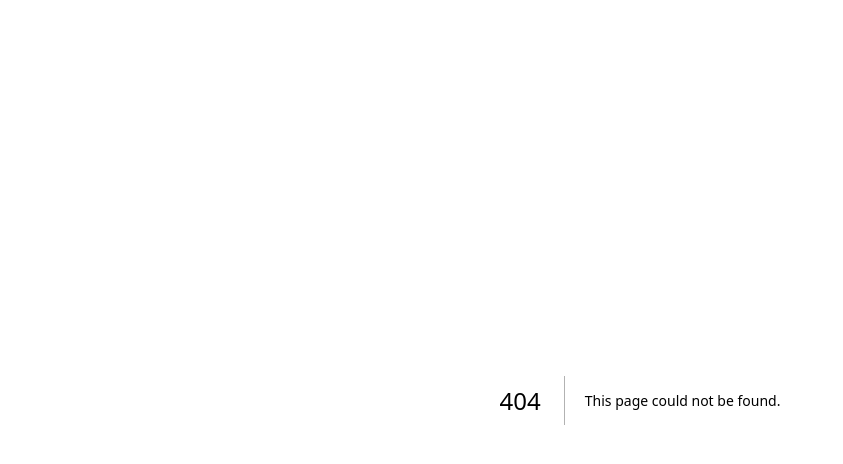
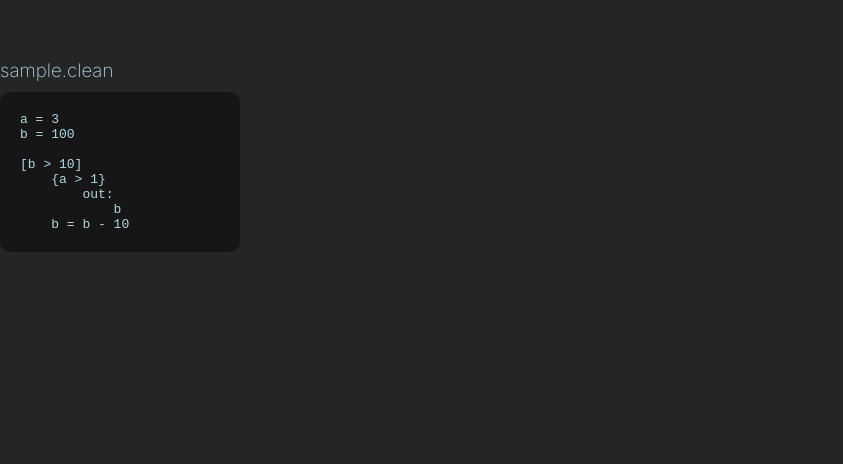
Before and after one commit to konradekk14/clean-project-site, a Next.js app: page /content in a window 1280 px wide. Before the commit this address had no page. Shown: the top 464 px of the page, without its empty margins (0-843 px from the left). Built offline with nearby package versions, Linux system fonts and the light colour scheme.

Commit message:
Initial site files upload

```diff
--- a/next.config.mjs
+++ b/next.config.mjs
@@ -1,4 +1,7 @@
 /** @type {import('next').NextConfig} */
-const nextConfig = {};
+const nextConfig = {
+    output: 'export',
+    distDir: 'dist',
+};
 
 export default nextConfig;
--- /dev/null
+++ b/src/app/content/content.module.css
@@ -0,0 +1,20 @@
+.container {
+    margin-top: 40px;
+    display: flex;
+    flex-direction: column;
+    height: 300px;
+    background-color: none;
+}
+
+.filename {
+    font-weight: 200;
+    margin-bottom: 10px;
+}
+
+.code {
+    margin-top: 0px;
+    width: 200px;
+    border-radius: 10px;
+    padding: 20px;
+    background-color: rgb(22, 22, 22);
+}
--- /dev/null
+++ b/src/app/content/page.jsx
@@ -0,0 +1,23 @@
+import styles from "./content.module.css"
+
+const Content = () => {
+
+    const text = `a = 3
+b = 100
+
+[b > 10]
+    {a > 1}
+        out:
+            b
+    b = b - 10
+`;
+
+    return (
+        <div className={styles.container}>
+            <h3 className={styles.filename}>sample.clean</h3>
+            <pre className={styles.code}>{text}</pre>
+        </div>
+    )
+}
+
+export default Content
--- a/src/app/globals.css
+++ b/src/app/globals.css
@@ -1,33 +1,12 @@
-@tailwind base;
-@tailwind components;
-@tailwind utilities;
-
-:root {
-  --foreground-rgb: 0, 0, 0;
-  --background-start-rgb: 214, 219, 220;
-  --background-end-rgb: 255, 255, 255;
+:root{
+  --bg: rgb(37, 37, 37);
+  --text: lightblue;
+  --bgSoft: rgb(58, 58, 58);
 }
 
-@media (prefers-color-scheme: dark) {
-  :root {
-    --foreground-rgb: 255, 255, 255;
-    --background-start-rgb: 0, 0, 0;
-    --background-end-rgb: 0, 0, 0;
-  }
+body{
+  margin: 0;
+  padding: 0;
+  background-color: var(--bg);
+  color: var(--text);
 }
-
-body {
-  color: rgb(var(--foreground-rgb));
-  background: linear-gradient(
-      to bottom,
-      transparent,
-      rgb(var(--background-end-rgb))
-    )
-    rgb(var(--background-start-rgb));
-}
-
-@layer utilities {
-  .text-balance {
-    text-wrap: balance;
-  }
-}
--- /dev/null
+++ b/src/app/home.module.css
@@ -0,0 +1,42 @@
+.container {
+    display: flex;
+    flex-direction: column;
+    justify-content: center;
+    align-items: center;
+}
+
+.logo {
+    margin-top: 20px;
+    margin-bottom: 5px;
+    font-size: 96px;
+    font-weight: 400;
+}
+
+.subtitle{
+    font-weight: 300;
+}
+
+.buttons {
+    margin-top: 40px;
+    display: flex;
+    gap: 10px;
+    text-align: center;
+}
+
+.button {
+    border-radius: 5px;
+    text-decoration: none;
+    color: black;
+    padding: 20px;
+    cursor: pointer;
+    min-width: 120px;
+    border: none;
+    border-radius: none;
+    background-color: rgb(81, 81, 81);
+    font-size: 16px;
+    font-weight: 300;
+}
+
+.button:first-child {
+    background-color: #44576D;
+}
--- a/src/app/page.js
+++ /dev/null
@@ -1,113 +0,0 @@
-import Image from "next/image";
-
-export default function Home() {
-  return (
-    <main className="flex min-h-screen flex-col items-center justify-between p-24">
-      <div className="z-10 max-w-5xl w-full items-center justify-between font-mono text-sm lg:flex">
-        <p className="fixed left-0 top-0 flex w-full justify-center border-b border-gray-300 bg-gradient-to-b from-zinc-200 pb-6 pt-8 backdrop-blur-2xl dark:border-neutral-800 dark:bg-zinc-800/30 dark:from-inherit lg:static lg:w-auto  lg:rounded-xl lg:border lg:bg-gray-200 lg:p-4 lg:dark:bg-zinc-800/30">
-          Get started by editing&nbsp;
-          <code className="font-mono font-bold">src/app/page.js</code>
-        </p>
-        <div className="fixed bottom-0 left-0 flex h-48 w-full items-end justify-center bg-gradient-to-t from-white via-white dark:from-black dark:via-black lg:static lg:h-auto lg:w-auto lg:bg-none">
-          <a
-            className="pointer-events-none flex place-items-center gap-2 p-8 lg:pointer-events-auto lg:p-0"
-            href="https://vercel.com?utm_source=create-next-app&utm_medium=appdir-template&utm_campaign=create-next-app"
-            target="_blank"
-            rel="noopener noreferrer"
-          >
-            By{" "}
-            <Image
-              src="/vercel.svg"
-              alt="Vercel Logo"
-              className="dark:invert"
-              width={100}
-              height={24}
-              priority
-            />
-          </a>
-        </div>
-      </div>
-
-      <div className="relative flex place-items-center before:absolute before:h-[300px] before:w-full sm:before:w-[480px] before:-translate-x-1/2 before:rounded-full before:bg-gradient-radial before:from-white before:to-transparent before:blur-2xl before:content-[''] after:absolute after:-z-20 after:h-[180px] after:w-full sm:after:w-[240px] after:translate-x-1/3 after:bg-gradient-conic after:from-sky-200 after:via-blue-200 after:blur-2xl after:content-[''] before:dark:bg-gradient-to-br before:dark:from-transparent before:dark:to-blue-700 before:dark:opacity-10 after:dark:from-sky-900 after:dark:via-[#0141ff] after:dark:opacity-40 before:lg:h-[360px] z-[-1]">
-        <Image
-          className="relative dark:drop-shadow-[0_0_0.3rem_#ffffff70] dark:invert"
-          src="/next.svg"
-          alt="Next.js Logo"
-          width={180}
-          height={37}
-          priority
-        />
-      </div>
-
-      <div className="mb-32 grid text-center lg:max-w-5xl lg:w-full lg:mb-0 lg:grid-cols-4 lg:text-left">
-        <a
-          href="https://nextjs.org/docs?utm_source=create-next-app&utm_medium=appdir-template&utm_campaign=create-next-app"
-          className="group rounded-lg border border-transparent px-5 py-4 transition-colors hover:border-gray-300 hover:bg-gray-100 hover:dark:border-neutral-700 hover:dark:bg-neutral-800/30"
-          target="_blank"
-          rel="noopener noreferrer"
-        >
-          <h2 className={`mb-3 text-2xl font-semibold`}>
-            Docs{" "}
-            <span className="inline-block transition-transform group-hover:translate-x-1 motion-reduce:transform-none">
-              -&gt;
-            </span>
-          </h2>
-          <p className={`m-0 max-w-[30ch] text-sm opacity-50`}>
-            Find in-depth information about Next.js features and API.
-          </p>
-        </a>
-
-        <a
-          href="https://nextjs.org/learn?utm_source=create-next-app&utm_medium=appdir-template-tw&utm_campaign=create-next-app"
-          className="group rounded-lg border border-transparent px-5 py-4 transition-colors hover:border-gray-300 hover:bg-gray-100 hover:dark:border-neutral-700 hover:dark:bg-neutral-800 hover:dark:bg-opacity-30"
-          target="_blank"
-          rel="noopener noreferrer"
-        >
-          <h2 className={`mb-3 text-2xl font-semibold`}>
-            Learn{" "}
-            <span className="inline-block transition-transform group-hover:translate-x-1 motion-reduce:transform-none">
-              -&gt;
-            </span>
-          </h2>
-          <p className={`m-0 max-w-[30ch] text-sm opacity-50`}>
-            Learn about Next.js in an interactive course with&nbsp;quizzes!
-          </p>
-        </a>
-
-        <a
-          href="https://vercel.com/templates?framework=next.js&utm_source=create-next-app&utm_medium=appdir-template&utm_campaign=create-next-app"
-          className="group rounded-lg border border-transparent px-5 py-4 transition-colors hover:border-gray-300 hover:bg-gray-100 hover:dark:border-neutral-700 hover:dark:bg-neutral-800/30"
-          target="_blank"
-          rel="noopener noreferrer"
-        >
-          <h2 className={`mb-3 text-2xl font-semibold`}>
-            Templates{" "}
-            <span className="inline-block transition-transform group-hover:translate-x-1 motion-reduce:transform-none">
-              -&gt;
-            </span>
-          </h2>
-          <p className={`m-0 max-w-[30ch] text-sm opacity-50`}>
-            Explore starter templates for Next.js.
-          </p>
-        </a>
-
-        <a
-          href="https://vercel.com/new?utm_source=create-next-app&utm_medium=appdir-template&utm_campaign=create-next-app"
-          className="group rounded-lg border border-transparent px-5 py-4 transition-colors hover:border-gray-300 hover:bg-gray-100 hover:dark:border-neutral-700 hover:dark:bg-neutral-800/30"
-          target="_blank"
-          rel="noopener noreferrer"
-        >
-          <h2 className={`mb-3 text-2xl font-semibold`}>
-            Deploy{" "}
-            <span className="inline-block transition-transform group-hover:translate-x-1 motion-reduce:transform-none">
-              -&gt;
-            </span>
-          </h2>
-          <p className={`m-0 max-w-[30ch] text-sm opacity-50 text-balance`}>
-            Instantly deploy your Next.js site to a shareable URL with Vercel.
-          </p>
-        </a>
-      </div>
-    </main>
-  );
-}
```
Also changed, not shown: src/app/page.jsx (added, +20 -0 lines), 1 other file (tests, documents, lock files or other folders).
